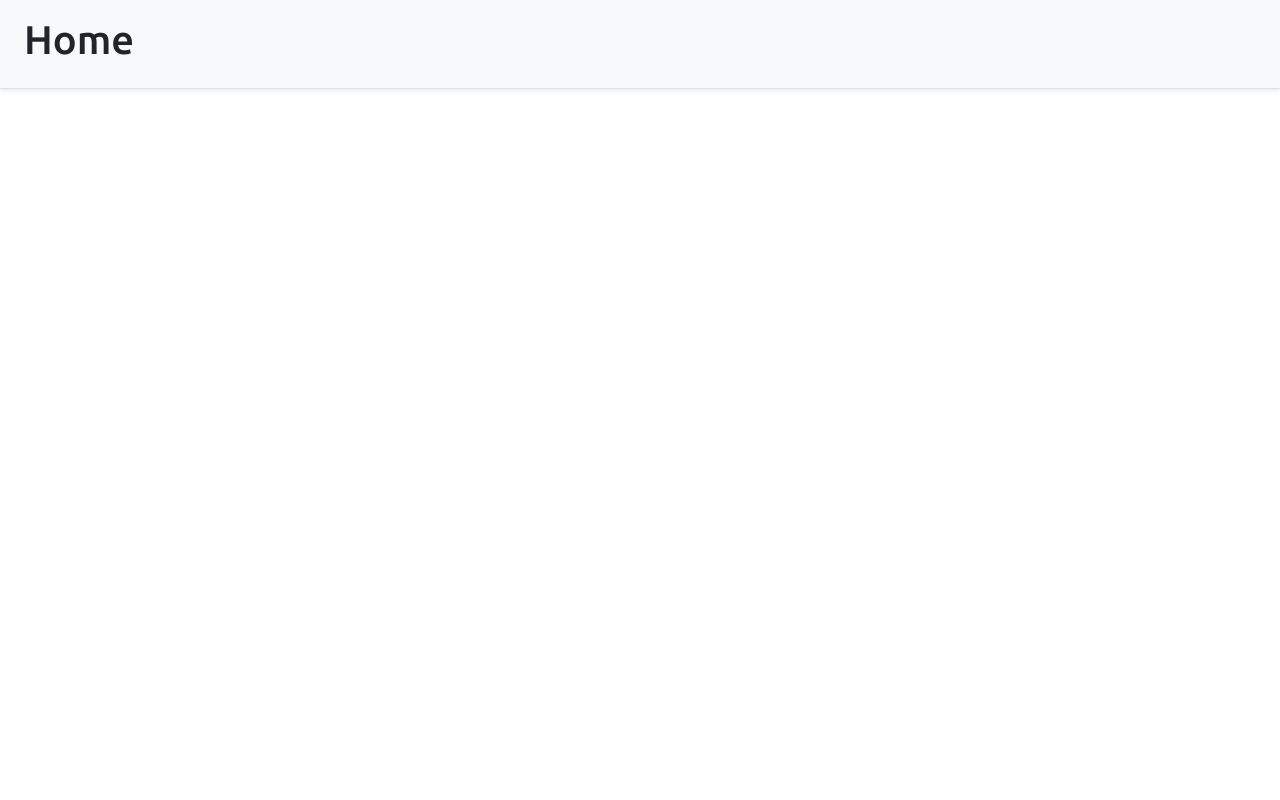
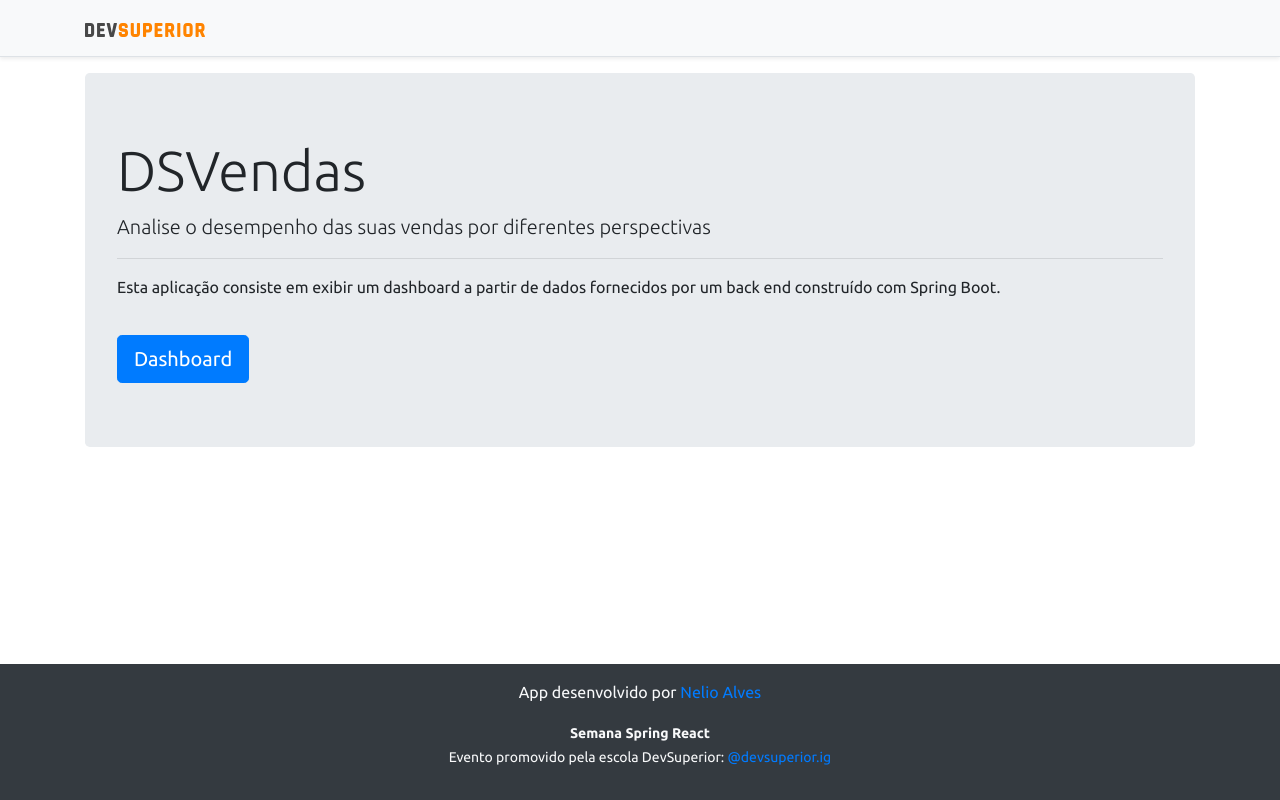
Before and after one commit to LucasNeevs/projeto-sds3, a React (Create React App) app in the folder frontend/: page / in a window 1280 px wide. Built offline with nearby package versions, Linux system fonts and the light colour scheme.

Commit message:
Home, navigation

```diff
--- a/frontend/package.json
+++ b/frontend/package.json
@@ -19,6 +19,7 @@
     "react": "^17.0.2",
     "react-apexcharts": "^1.3.9",
     "react-dom": "^17.0.2",
+    "react-router-dom": "^5.2.0",
     "react-scripts": "4.0.3",
     "typescript": "^4.1.2",
     "web-vitals": "^1.0.1"
@@ -46,5 +47,8 @@
       "last 1 firefox version",
       "last 1 safari version"
     ]
+  },
+  "devDependencies": {
+    "@types/react-router-dom": "^5.1.7"
   }
 }
--- a/frontend/src/components/NavBar/NavBar.tsx
+++ b/frontend/src/components/NavBar/NavBar.tsx
@@ -1,10 +1,13 @@
+import { Link } from 'react-router-dom';
 import ImgDsDark from 'assets/img/ds_dark.svg';
 
 const NavBar = (): JSX.Element => (
   <div className="d-flex flex-column flex-md-row align-items-center p-3 px-md-4 mb-3 bg-light border-bottom shadow-sm">
     <div className="container">
       <nav className="my-2 my-md-0 mr-md-3">
-        <img src={ImgDsDark} alt="DevSuperior" width="120" />
+        <Link to="/">
+          <img src={ImgDsDark} alt="DevSuperior" width="120" />
+        </Link>
       </nav>
     </div>
   </div>
--- a/frontend/src/pages/Home/Home.tsx
+++ b/frontend/src/pages/Home/Home.tsx
@@ -1,9 +1,21 @@
-import ImgDsDark from 'assets/img/ds_dark.svg';
+import NavBar from 'components/NavBar/NavBar';
+import Footer from 'components/Footer/Footer';
+import { Link } from 'react-router-dom';
 
 const Home = (): JSX.Element => (
-  <div className="d-flex flex-column flex-md-row align-items-center p-3 px-md-4 mb-3 bg-light border-bottom shadow-sm">
-    <h1>Home</h1>
-  </div>
+  <>
+    <NavBar />
+    <div className="container">
+      <div className="jumbotron">
+        <h1 className="display-4">DSVendas</h1>
+        <p className="lead">Analise o desempenho das suas vendas por diferentes perspectivas</p>
+        <hr />
+        <p>Esta aplicação consiste em exibir um dashboard a partir de dados fornecidos por um back end construído com Spring Boot.</p>
+        <Link className="btn btn-primary btn-lg" to="/dashboard" style={{ marginTop: 20 }}>Dashboard</Link>
+      </div>
+    </div>
+    <Footer />
+  </>
 );
 
 Home.displayName = 'Home';
```
Also changed, not shown: 2 other files (tests, documents, lock files or other folders).
